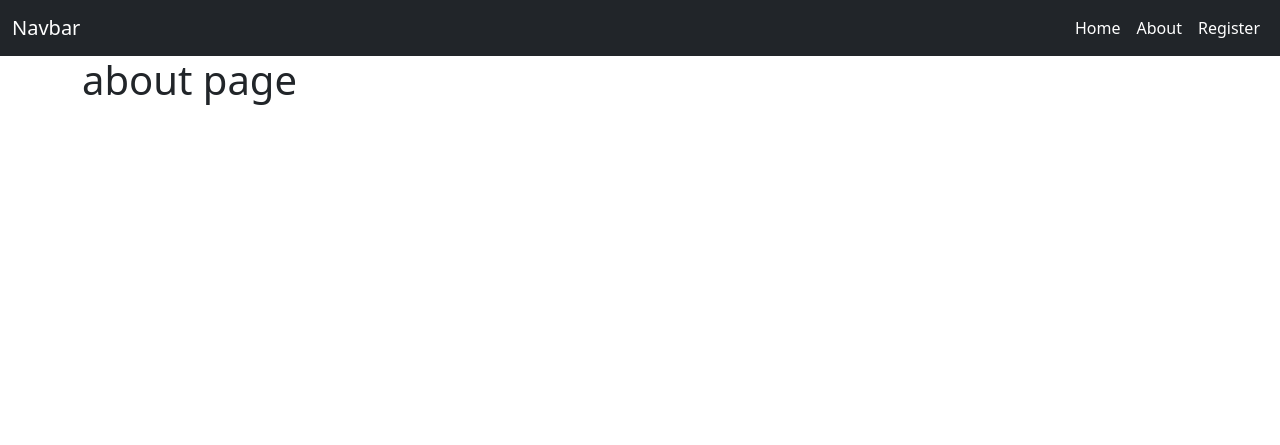
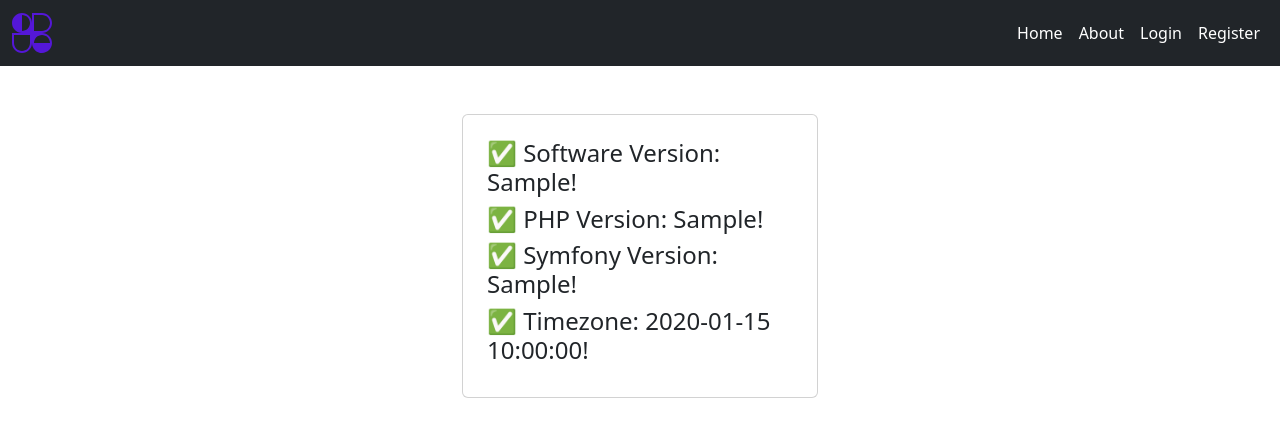
Before and after one commit to moniruzzamansaikat/first-fony, a Symfony app: template templates/site/about.html.twig in a window 1280 px wide. Shown: the top 445 px of the page. Run offline with Twig, Linux system fonts and the light colour scheme; the template is opened without the code that fills it: most values are stand-ins (such as "Sample title", 1, 10 or a date in 2020); some libraries are stand-ins or nearby versions.

Commit message:
basic outlet

```diff
--- a/templates/site/about.html.twig
+++ b/templates/site/about.html.twig
@@ -2,8 +2,15 @@
 
 {% block content %}
 
-<h1>
-    about page
-</h1>
+<div class="row">
+    <div class="col-md-4 offset-4 my-5">
+        <div class="card p-4">
+            <h4>✅ Software Version: {{ softwareVersion }}!</h4>
+            <h4>✅ PHP Version: {{ phpVersion }}!</h4>
+            <h4>✅ Symfony Version: {{ frameworkVersion }}!</h4>
+            <h4>✅ Timezone: {{ timeZone }}!</h4>
+        </div>
+    </div>
+</div>
 
 {% endblock %}
--- a/templates/site/shared/navbar.html.twig
+++ b/templates/site/shared/navbar.html.twig
@@ -1,6 +1,8 @@
 <nav class="navbar navbar-expand-lg navbar-dark bg-dark">
     <div class="container-fluid">
-        <a class="navbar-brand" href="{{ path('site_home') }}">Navbar</a>
+        <a class="navbar-brand" href="{{ path('site_home') }}">
+            <img src="{{ asset('img/logo.svg') }}" />
+        </a>
         <button class="navbar-toggler" type="button" data-bs-toggle="collapse" data-bs-target="#navbarNav" aria-controls="navbarNav" aria-expanded="false" aria-label="Toggle navigation">
             <span class="navbar-toggler-icon"></span>
         </button>
@@ -13,6 +15,9 @@
                     <a class="nav-link active" aria-current="page" href="{{ path('site_about') }}">About</a>
                 </li>
                 <li class="nav-item">
+                    <a class="nav-link active" aria-current="page" href="{{ path('site_login') }}">Login</a>
+                </li>
+                <li class="nav-item">
                     <a class="nav-link active" aria-current="page" href="{{ path('site_register') }}">Register</a>
                 </li>
             </ul>
```
Also changed, not shown: src/Controller/SiteController.php (+16 -10 lines), templates/site/auth/login.html.twig (added, +9 -0 lines), templates/site/home.html.twig (+10 -5 lines), public/img/logo.svg (added).
